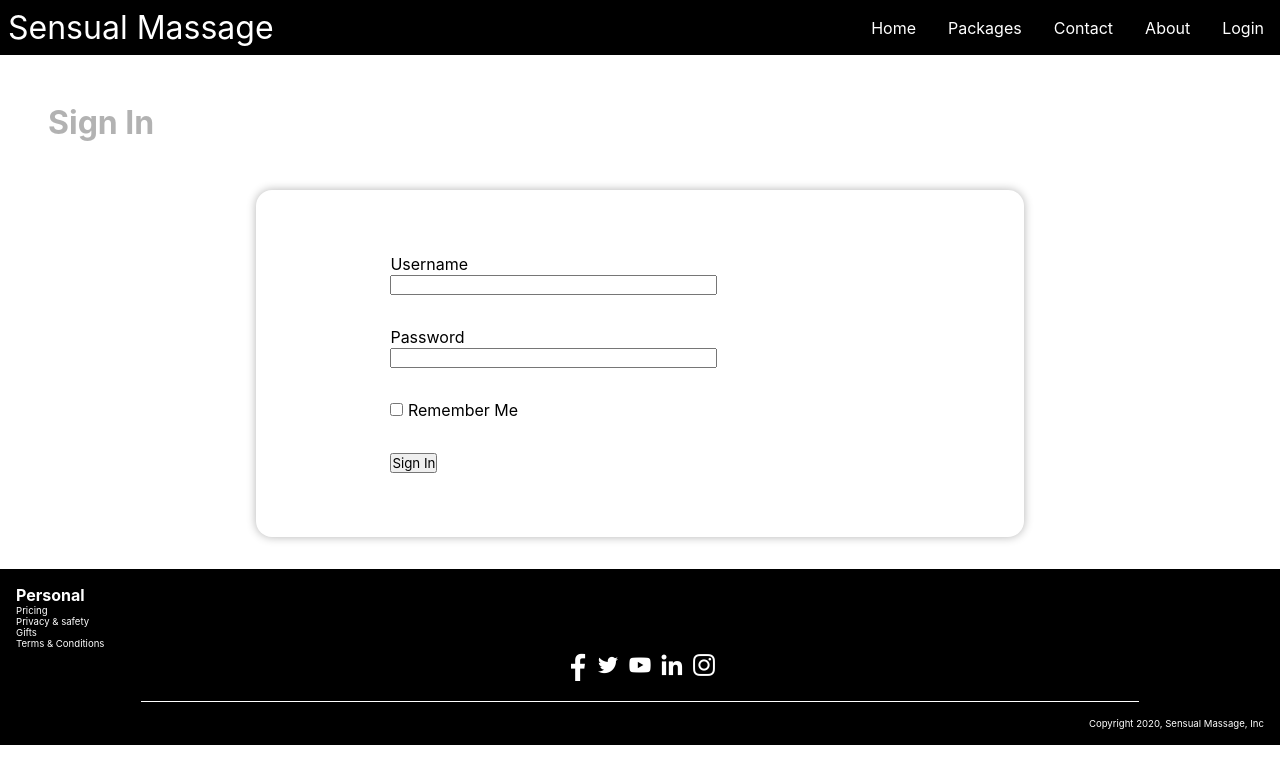
After one commit to dave-cmd/PNM-Massage-Site, a Flask app: page /login in a window 1280 px wide. The commit adds this page. Shown: the top 784 px of the page. Run offline with Flask 2, Linux system fonts and the light colour scheme.

Commit message:
Added config, forms and login page

```diff
--- a/app/__init__.py
+++ b/app/__init__.py
@@ -1,4 +1,7 @@
 from flask import Flask
+from config import Config
+
 app = Flask(__name__)
+app.config.from_object(Config)
 
-from . import routes
+from app import routes
--- /dev/null
+++ b/app/forms.py
@@ -0,0 +1,9 @@
+from flask_wtf import FlaskForm
+from wtforms import StringField, PasswordField, SubmitField, BooleanField
+from wtforms.validators import DataRequired
+
+class LoginForm(FlaskForm):
+    username = StringField('Username', validators=[DataRequired()])
+    password = PasswordField('Password', validators=[DataRequired()])
+    remember_me = BooleanField('Remember Me')
+    submit = SubmitField('Sign In')
--- a/app/routes.py
+++ b/app/routes.py
@@ -1,12 +1,24 @@
-from . import app
-from flask import render_template, request, redirect, url_for
+from app import app
+from flask import render_template, request, redirect, url_for, jsonify, flash
+from app.forms import LoginForm
+
+
 @app.route("/home")
 def home():
-    return render_template("home.html")
+    return render_template("home.html", title="Home Page")
 @app.route("/terms-and-conditions")
 def terms():
-    return render_template("terms.html")
+    return render_template("terms.html",title="Terms Page")
 
 @app.route("/packages")
 def packages():
-    return render_template("packages.html")
+    return render_template("packages.html", title="Packages Page")
+@app.route("/login", methods=['GET', 'POST'])
+def login():
+    form = LoginForm()
+    if form.validate_on_submit():
+        #flash("Error Login")
+        return redirect(url_for('home'))
+
+
+    return render_template("login.html", form=form, title="Login Page")
--- a/app/templates/base.html
+++ b/app/templates/base.html
@@ -23,7 +23,7 @@
                 <li><a href="{{url_for('packages')}}">Packages</a></li>
                 <li><a href="#">Contact</a></li>
                 <li><a href="#">About</a></li>
-                <li><a href="#">Blog</a></li>
+                <li><a href="{{url_for('login')}}">Login</a></li>
             </ul>
         </div>
     </div>
--- /dev/null
+++ b/app/templates/login.html
@@ -0,0 +1,54 @@
+{% extends "base.html" %}
+{% block content %}
+<h1 style="color: rgba(0,0,0,0.3); margin: 3rem;">Sign In</h1>
+{% with messages = get_flashed_messages()%}
+    {% for message in messages %}
+        <p>{{message}}</p>
+    {% endfor %}
+{% endwith %}
+<div style="width: 60%;
+            height: 100%;
+            padding: 2rem;
+            margin: auto;
+            margin-top: 2rem;
+            margin-bottom: 2rem;
+            box-shadow: 0 0 10px rgba(0,0,0,0.3);
+            border-radius: 1rem">
+    <form action='#' method="post" novalidate style="width:80%;
+                                                    margin:auto;
+                                                    justify-content:center;
+                                                    align-items: center;">
+
+        {{ form.hidden_tag() }}
+        <p style="margin: 2rem;">
+            {{ form.username.label}}
+            <br>
+            {{ form.username(size=32)}}
+            <br>
+            {% for error in form.username.errors %}
+                <span style="color: red;">[{{error}}]</span>
+            {% endfor %}
+        </p>
+        <p style="margin: 2rem;">
+            {{ form.password.label }}
+            <br>
+            {{ form.password(size=32)}}
+            <br>
+            {% for error in form.password.errors %}
+                <span style="color: red;">[{{error}}]</span>
+            {% endfor %}
+        </p>
+        <p style="margin: 2rem;">
+            {{form.remember_me()}}
+            {{ form.remember_me.label }}
+        </p>
+
+        <p style="margin: 2rem;">
+            {{ form.submit() }}
+        </p>
+
+
+    </form>
+</div>
+
+{% endblock %}
--- /dev/null
+++ b/config.py
@@ -0,0 +1,4 @@
+import os
+
+class Config(object):
+    SECRET_KEY = os.environ.get('SECRET_KEY') or 'kanjurus'
```
Also changed, not shown: 2 other files.
